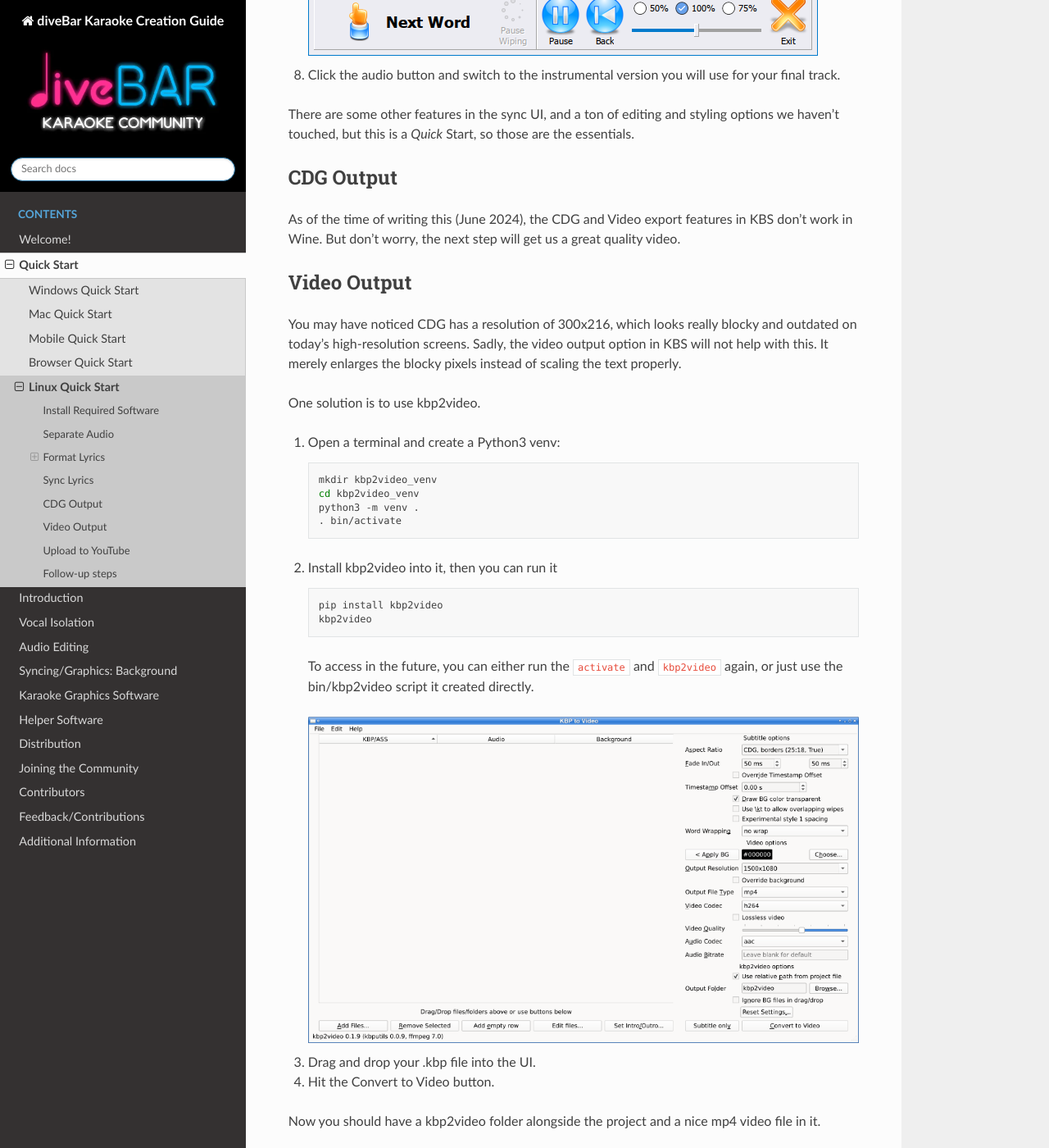
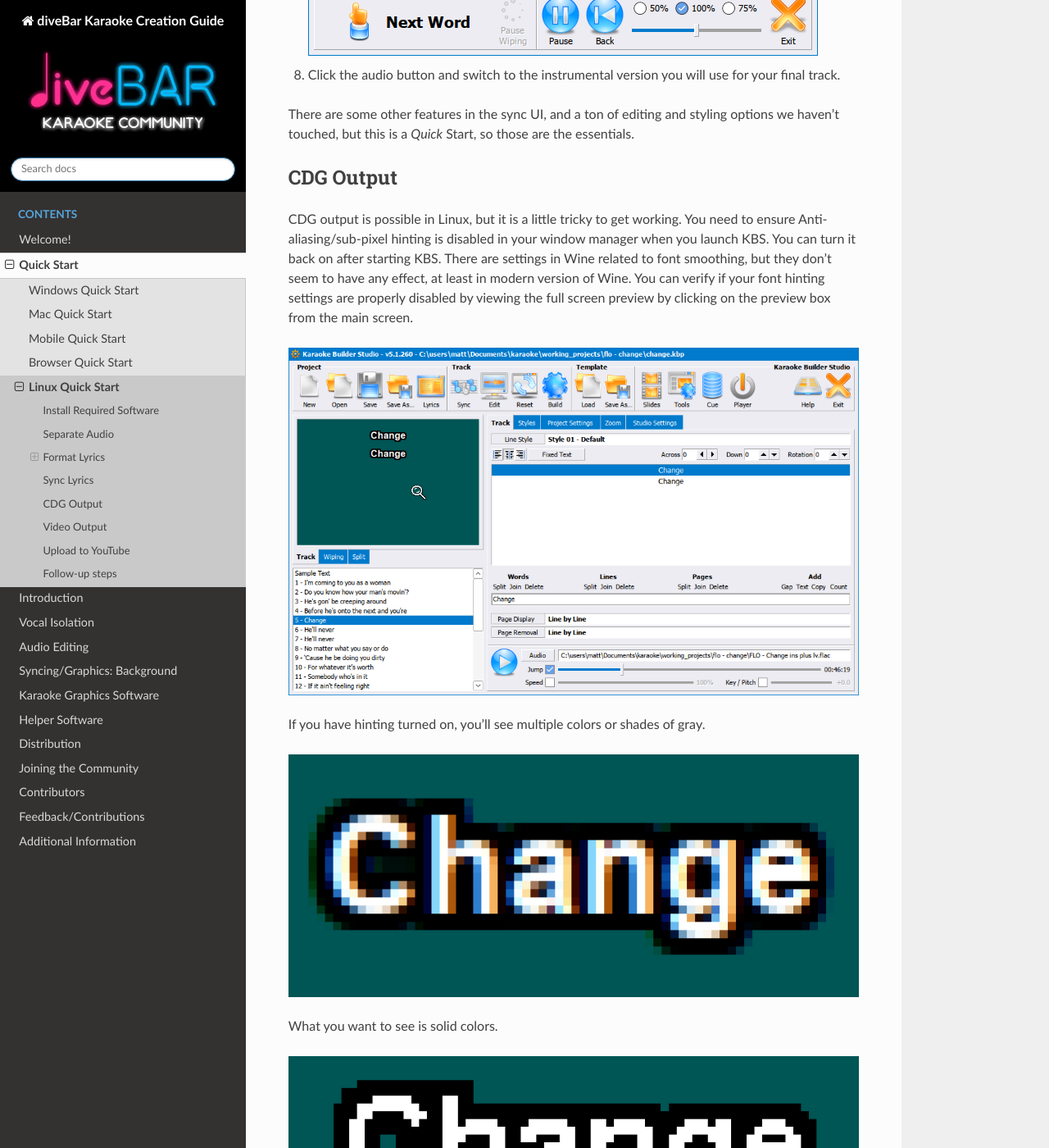
Before and after one commit to diveBarKaraoke/divebar_karaoke_creation_guide, a Sphinx documentation site: the page built from docs/qs-linux.rst, in a window 1280 px wide and 1400 px high, scrolled down 5954 px. Shown: the whole window at 82% size. Built offline with Sphinx 7.4.7 and the Read the Docs theme 2.0.0, drawn with Linux system fonts in a browser that asks for light colours; some of the changed text lies outside the part shown.

Commit message:
KBS CDG build in Linux clarification

```diff
--- a/docs/qs-linux.rst
+++ b/docs/qs-linux.rst
@@ -26,7 +26,24 @@ Wine is likely to be your default handler for .exe, so you can probably just dou
 CDG Output
 ----------
 
-As of the time of writing this (June 2024), the CDG and Video export features in KBS don't work in Wine. But don't worry, the next step will get us a great quality video.
+CDG output is possible in Linux, but it is a little tricky to get working. You need to ensure Anti-aliasing/sub-pixel hinting is disabled in your window manager when you launch KBS. You can turn it back on after starting KBS. There are settings in Wine related to font smoothing, but they don't seem to have any effect, at least in modern version of Wine. You can verify if your font hinting settings are properly disabled by viewing the full screen preview by clicking on the preview box from the main screen.
+
+.. image:: images/qs-kbs-fullscreen-1.png
+   :alt: Screenshot of KBS main window, showing magnifying glass cursor over preview box
+
+If you have hinting turned on, you'll see multiple colors or shades of gray.
+
+.. image:: images/qs-kbs-fullscreen-2.png
+   :alt: Cropped screenshot of fullscreen preview, showing different-colored pixels (font hinting enabled)
+
+What you want to see is solid colors.
+
+.. image:: images/qs-kbs-fullscreen-3.png
+   :alt: Cropped screenshot of fullscreen preview, showing solid colors (no hinting)
+
+Once you've confirmed you have it configured correctly, you can generate a CDG through the Build button. Note that if you're using the trial of KBS, the output will not be fully usable, but will be good enough to see that it worked.
+
+The Slides feature (not covered by this tutorial, but commonly used with CDG output) does not currently work in Wine - it seems to be an issue with the ole32 and oleaut32 implementations.
 
 .. include:: qs-kbp2video.inc
 
```
Also changed, not shown: docs/images/qs-kbs-fullscreen-1.png (added), docs/images/qs-kbs-fullscreen-2.png (added), docs/images/qs-kbs-fullscreen-3.png (added).
